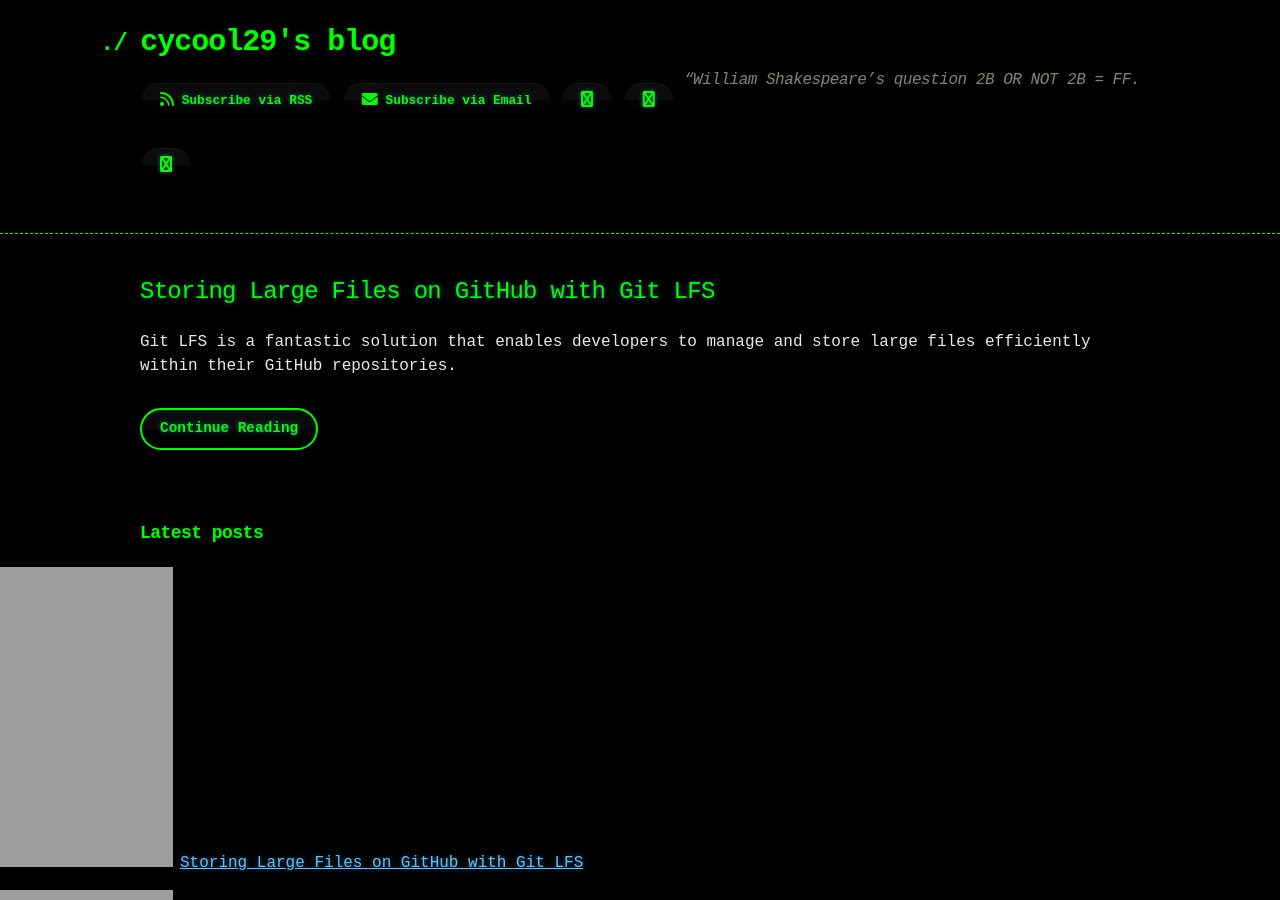
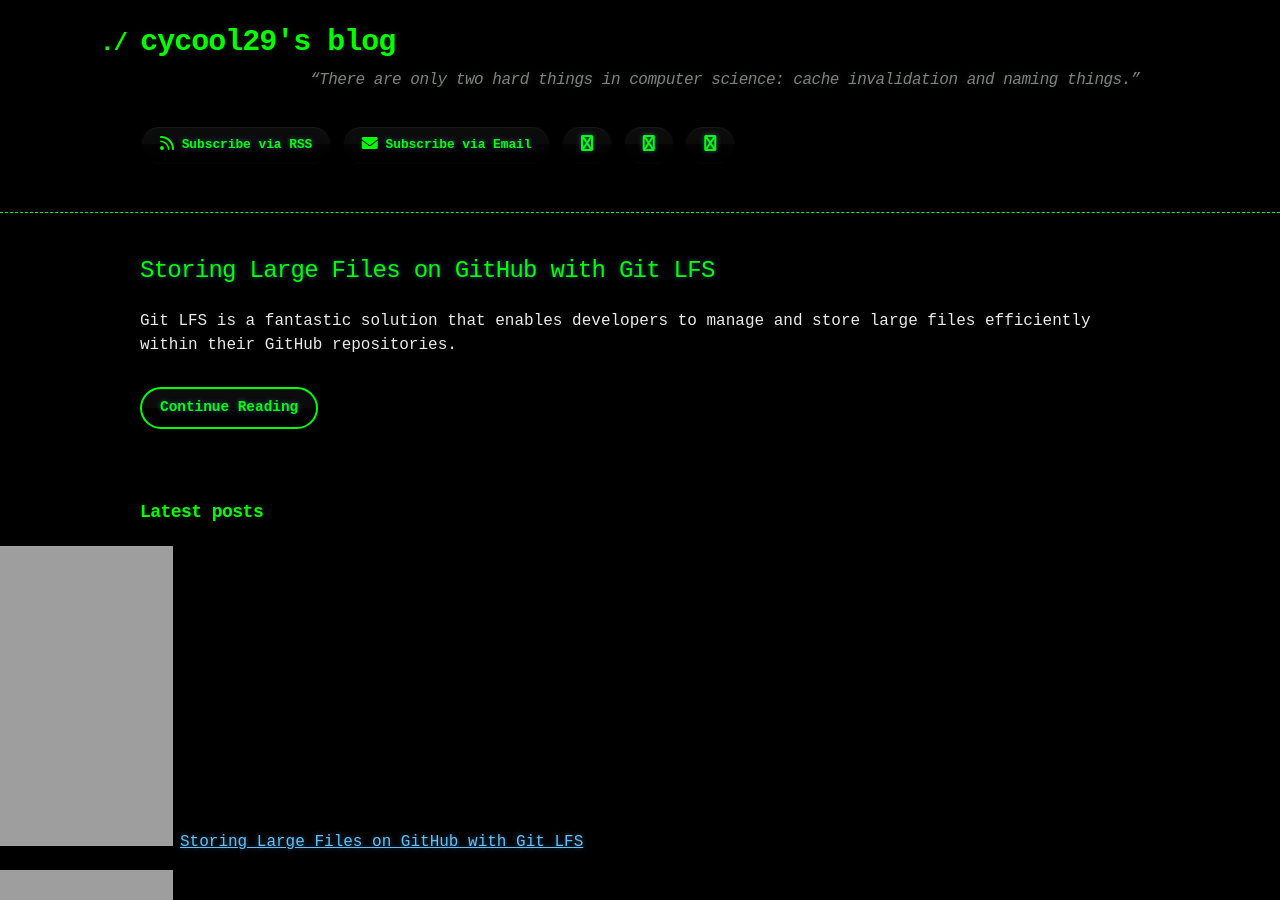
Before and after one commit to cycool29/cycool29.github.io, a Jekyll site: the page built from index.md, in a window 1280 px wide and 900 px high. Built offline with Jekyll 4.4.1, drawn with Linux system fonts in a browser that asks for light colours; a style sheet for code colours, icons or effects is not loaded.

Commit message:
Update quotes

```diff
--- a/_config.yml
+++ b/_config.yml
@@ -1,5 +1,5 @@
 title: cycool29's blog
-description: "“William Shakespeare’s question 2B OR NOT 2B = FF. "
+description: "“There are only two hard things in computer science: cache invalidation and naming things.” "
 bio: A high school student. Intermediate in Python, Git, Bash. Learning JavaScript. He/Him. "
 author: cycool29
 url: https://cycool29.github.io
```
